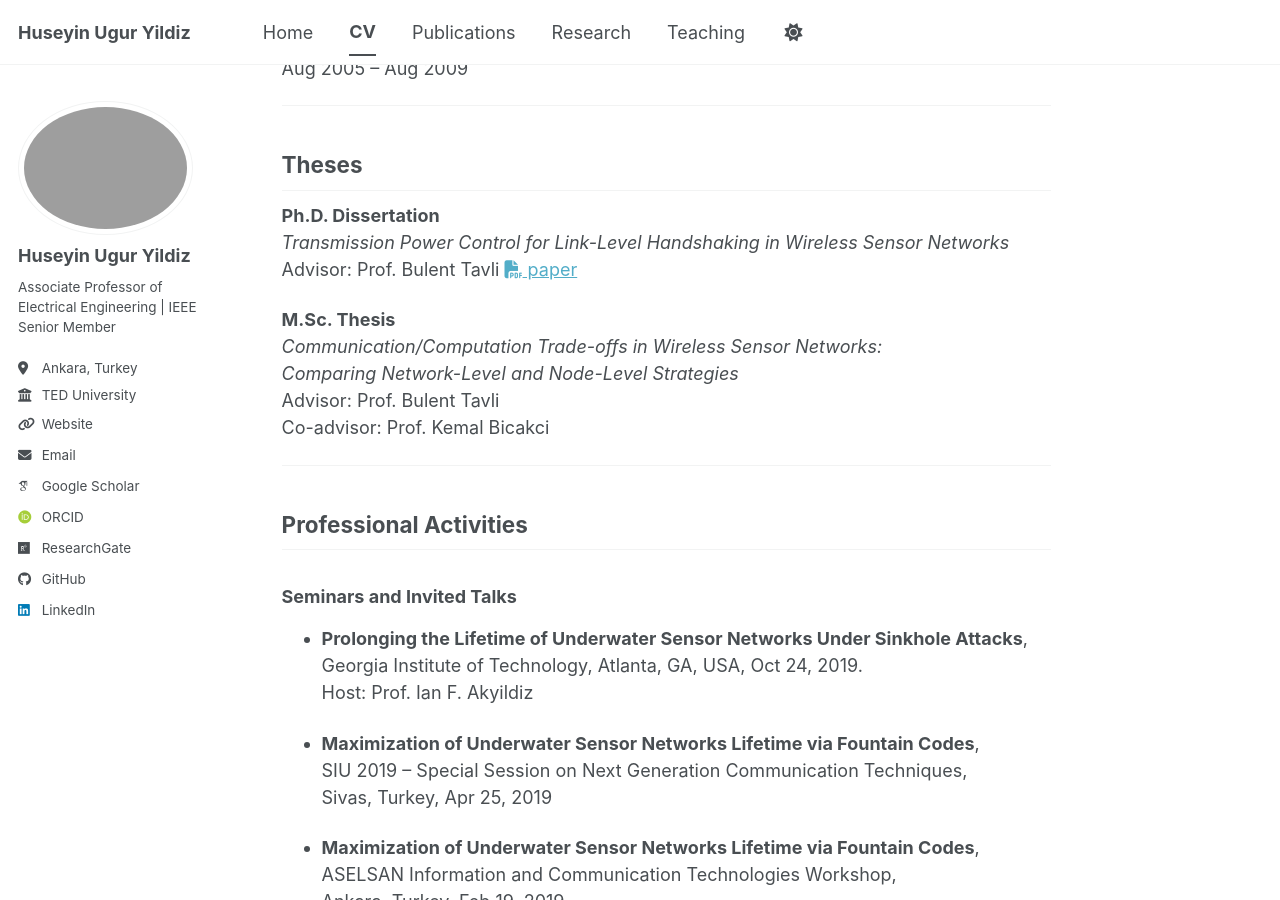
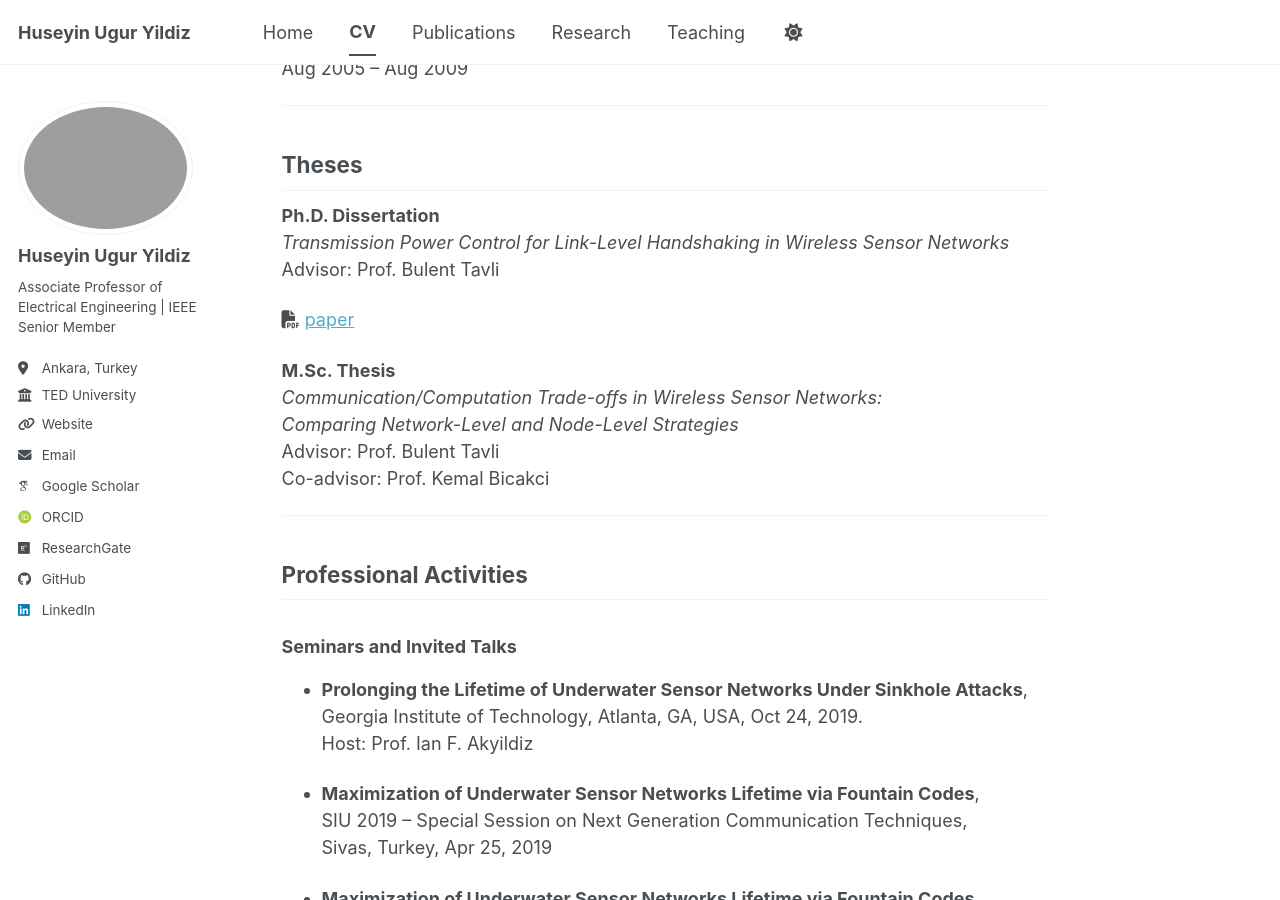
Before and after one commit to huguryildiz/huguryildiz.github.io, a Jekyll site: the page built from _pages/cv.md, in a window 1280 px wide and 900 px high, scrolled down 1065 px. Built offline with Jekyll 4.4.1, drawn with Linux system fonts in a browser that asks for light colours; some web fonts are replaced; a script bundle is joined from its source files by our own code; library files that are not in the unit come from our copies.

Commit message:
Update cv.md

```diff
--- a/_pages/cv.md
+++ b/_pages/cv.md
@@ -50,7 +50,8 @@ Aug 2005 – Aug 2009
 **Ph.D. Dissertation**
 *Transmission Power Control for Link-Level Handshaking in Wireless Sensor Networks*
 Advisor: Prof. Bulent Tavli
-[<i class="far fa-file-pdf"></i> paper](files/paper1.pdf)
+
+<i class="far fa-file-pdf"></i> [paper](files/paper1.pdf)
 
 **M.Sc. Thesis**
 *Communication/Computation Trade-offs in Wireless Sensor Networks:
```
